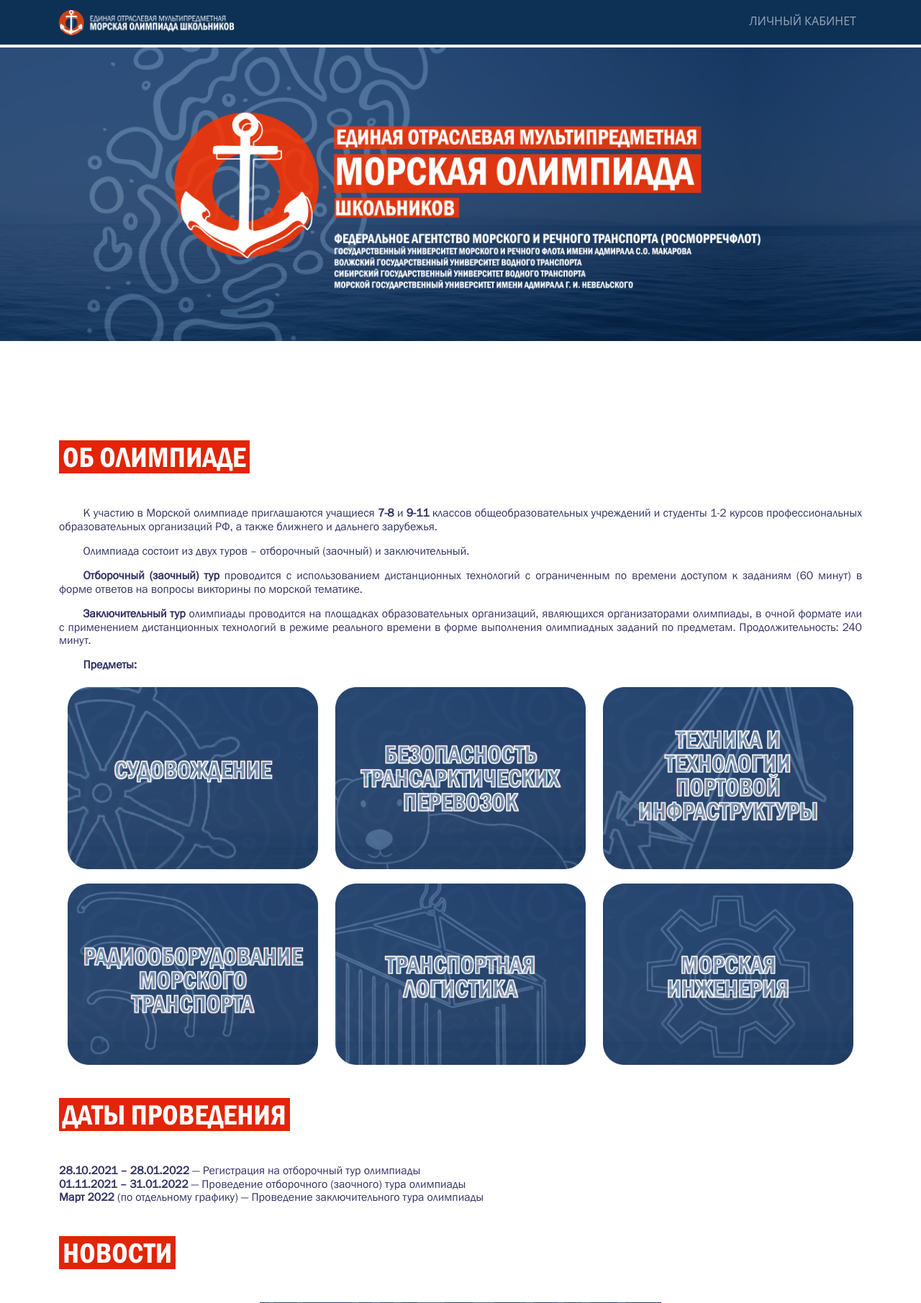
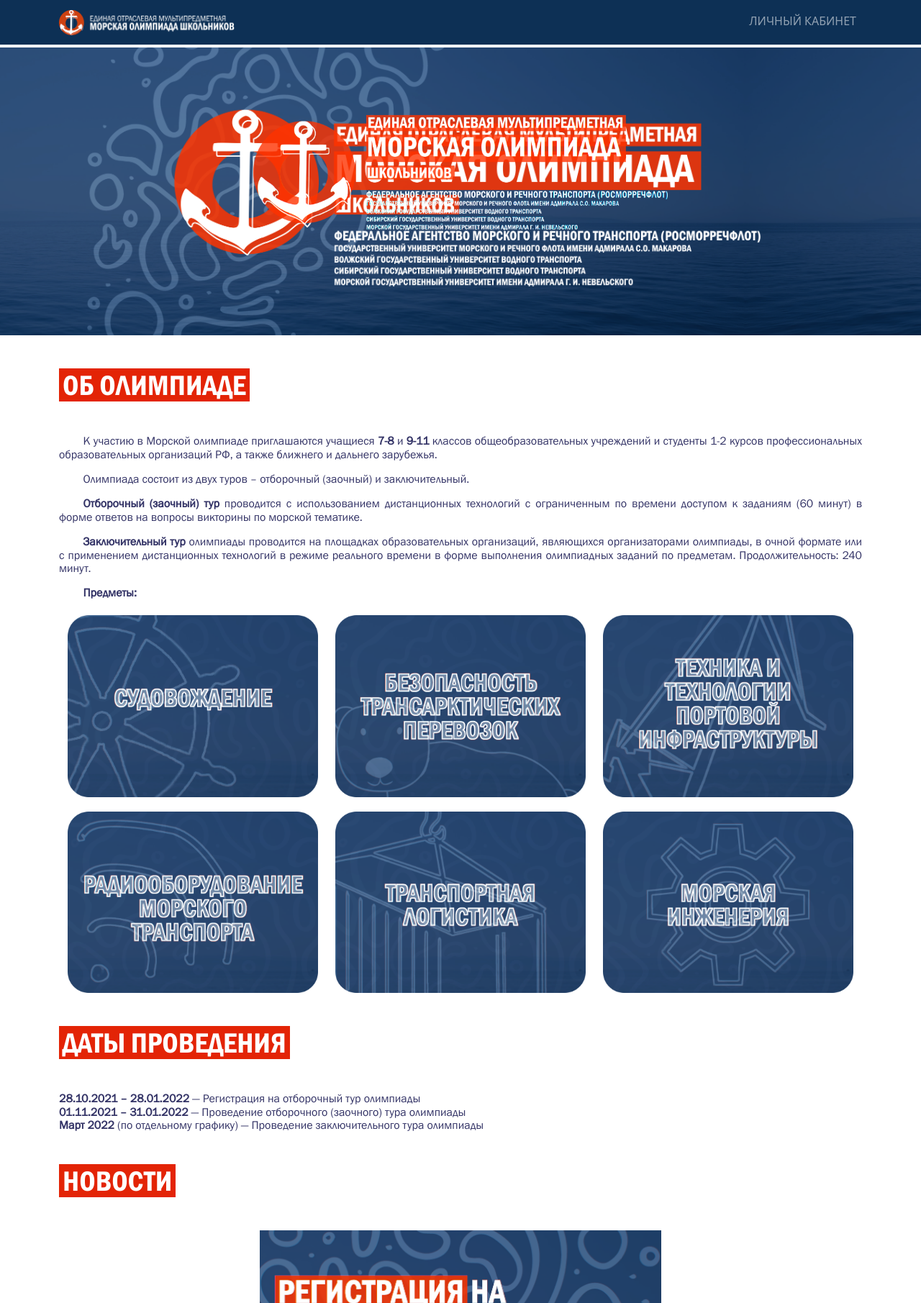
Before and after one commit to UbahWin/Olimpiada_Gumrf, a Flask app: page / in a window 1280 px wide. Shown: the top 1811 px of the page at 72% size. Run offline with Flask 2, Linux system fonts and the light colour scheme; parts of the project's set-up code (start-up, migrations or seed data) failed here and were passed over; some web fonts are replaced.

Commit message:
parallax 002

```diff
--- a/app/templates/about.html
+++ b/app/templates/about.html
@@ -3,7 +3,9 @@
 {% block content %}
     <!-- <div class="parallax"><img src="/static/images/Banner_003_large+morrechflot.png" class="img-fluid"  style="margin: 0; width:auto; margin-block-start: 0;" alt="..."></div> -->
 
-    <div class="parallax"></div>
+    <div class="parallax">
+      <img src="/static/images/logo_morechflot.png" class="img-fluid"  style="position: absolute; top: 30%; left: 50%; transform: translate(-50%, -50%); width: 45%;">
+    </div>
 
     <div class="container" style="text-align: justify;">
 
--- a/app/templates/base.html
+++ b/app/templates/base.html
@@ -32,6 +32,7 @@
           url('../static/fonts/franklin_gothic_book.svg#franklin_gothic_book') format('svg'); /* Chrome < 4, Legacy iOS */
 
     }
+
     p{
       font-family: 'Franklin Gothic Book', arial;
       text-indent: 3%;
@@ -62,21 +63,39 @@
       bottom: 0;
       width: 100%;
     }
+    body, html {
+      height: 100%;
+    }
+
     .parallax {
   /* The image used */
-      background-image: url("/static/images/Banner_003_large+morrechflot.png");
+      background-image: url('/static/images/bg.png');
 
-      /* Set a specific height */
-      min-height: 500px;
+      height: 50%;
 
-      position: relative;
+
+      /* Create the parallax scrolling effect */
       background-attachment: fixed;
-      /* background-position: center; */
+      background-position: center;
       background-repeat: no-repeat;
-      background-size:contain;
-      /* background-size: auto; */
-      /* background-size: cover; */
-}
+      background-size: cover;
+    }
+
+    /* Turn off parallax scrolling for tablets and phones. Increase the pixels if needed */
+    @media only screen and (max-device-width: 1366px) {
+      .parallax {
+        background-attachment: scroll;
+        background-image: url(/static/images/Banner_003_large+morrechflot.png);
+        /* height: 30%; */
+      }
+      /* .parallax .img-fluid {
+        position: absolute;
+        top: 30%;
+        left: 50%;
+        transform: translate(-30%, -30%)
+
+      } */
+    }
   </style>
 
   <body >
```
Also changed, not shown: app/static/images/banner_parallax.png (added), app/static/images/bg.png, app/static/images/logo_morechflot.png (added).
